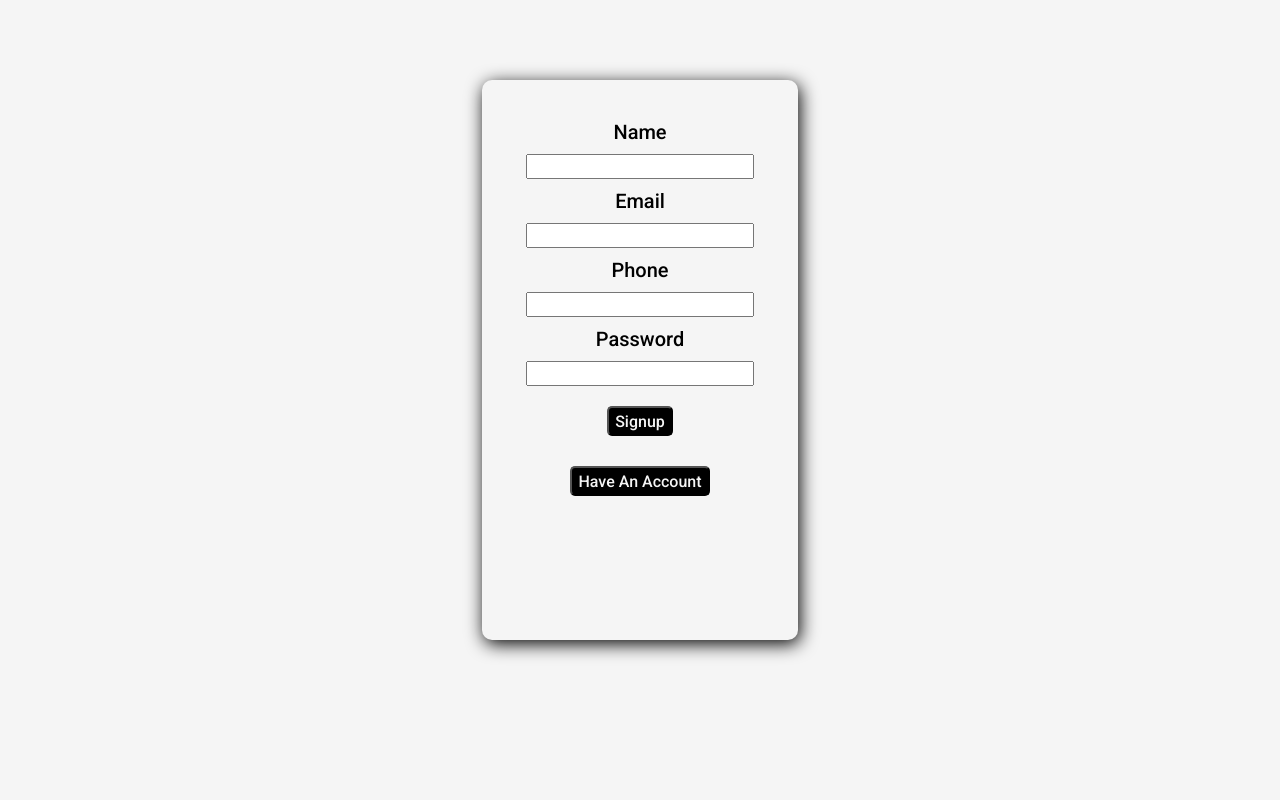
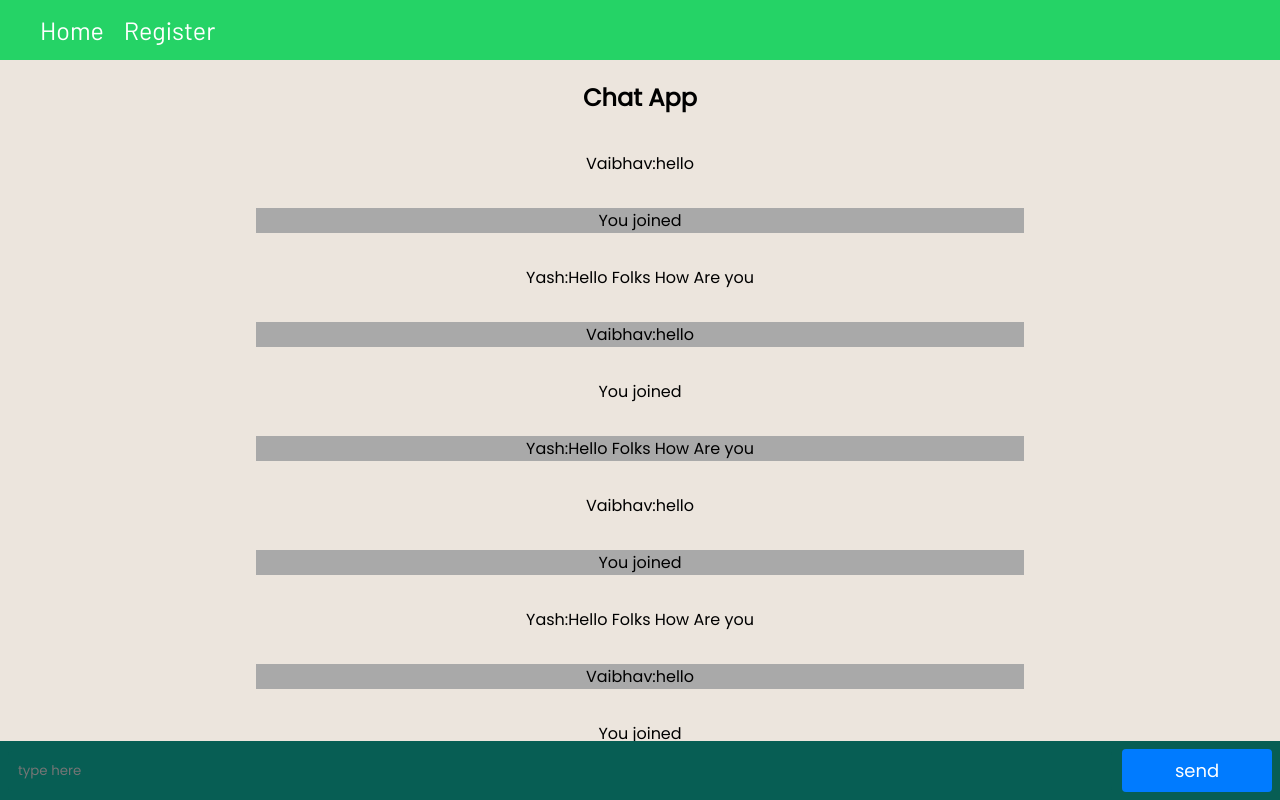
Before and after one commit to PavankumarMula/Messenger, a React (Create React App) app in the folder client/: page /home in a window 1280 px wide. Shown: the top 800 px of the page. Built offline with nearby package versions, Linux system fonts and the light colour scheme.

Commit message:
Made Window Chat in Front end

```diff
--- a/client/package.json
+++ b/client/package.json
@@ -9,8 +9,9 @@
     "axios": "^1.4.0",
     "react": "^18.2.0",
     "react-dom": "^18.2.0",
-    "react-scripts": "5.0.1",
-    "react-toastify": "^9.1.3",
+    "react-router-dom": "^6.14.2",
+    "react-scripts": "^2.1.3",
+    "react-toastify": "^9.0.3",
     "web-vitals": "^2.1.4"
   },
   "scripts": {
--- a/client/src/App.css
+++ b/client/src/App.css
@@ -0,0 +1,4 @@
+body{
+    margin: 0;
+    padding: 0;
+}
--- a/client/src/App.js
+++ b/client/src/App.js
@@ -1,11 +1,19 @@
 import './App.css';
 import React from 'react'
 import Signup from './Components/Signup';
+import NavBar from './Components/NavBar';
+import { Route, Routes } from "react-router-dom";
+import ChatWindow from './Components/ChatWindow';
 
 const App = () => {
   return (
     <>
-   <Signup/>
+    <NavBar/>
+   <Routes>
+    <Route exact path='/' element={<Signup/>}></Route>
+    <Route exact path='/home' element={<ChatWindow/>}></Route>
+    <Route exact path='/register' element={<Signup/>}></Route>
+   </Routes>
     </>
   )
 }
--- a/client/src/Components/ChatWindow.js
+++ b/client/src/Components/ChatWindow.js
@@ -1,10 +1,33 @@
-import React, { useState } from 'react'
+import React from 'react'
+import Styles from '../styles/chatwindow.module.css';
 
 const ChatWindow = () => {
-    const [users,setUsers]=useState([]);
+
   return (
    <>
-    <h2>Chat App</h2>
+    <div className={Styles.chatContainer}>
+      <h2>Chat App</h2>
+      <p>Vaibhav:hello</p>
+      <p>You joined</p>
+      <p>Yash:Hello Folks How Are you</p>
+      <p>Vaibhav:hello</p>
+      <p>You joined</p>
+      <p>Yash:Hello Folks How Are you</p>
+      <p>Vaibhav:hello</p>
+      <p>You joined</p>
+      <p>Yash:Hello Folks How Are you</p>
+      <p>Vaibhav:hello</p>
+      <p>You joined</p>
+      <p>Yash:Hello Folks How Are you</p>
+      <p>Vaibhav:hello</p>
+      <p>You joined</p>
+      <p>Yash:Hello Folks How Are you</p>
+      <div className={Styles.message}>
+        <input placeholder='type here'></input>
+        <button>send</button>
+      </div>
+    </div>
+
    </>
   )
 }
--- /dev/null
+++ b/client/src/Components/NavBar.js
@@ -0,0 +1,18 @@
+import React from 'react'
+import navStyles from '../styles/NavBar.module.css';
+import {NavLink} from 'react-router-dom'
+
+const NavBar = () => {
+  return (
+   <>
+   <div className={navStyles.header}>
+   <div className={navStyles.links}>
+    <NavLink to='/home'>Home</NavLink>
+    <NavLink to='/register'>Register</NavLink>
+   </div>
+   </div>
+   </>
+  )
+}
+
+export default NavBar
--- a/client/src/Components/Signup.js
+++ b/client/src/Components/Signup.js
@@ -2,6 +2,7 @@ import React, { useState } from "react";
 import styles from "../styles/signup.module.css";
 import axios from "axios";
 import ToastNotification from "../styles/toast";
+
 import { toast } from "react-toastify";
 
 
@@ -22,6 +23,7 @@ const Signup = () => {
           mail,
           password,
         });
+         // eslint-disable-next-line
         const { message, name, token } = res.data;
         toast.success(message);
       } catch (error) {
--- a/client/src/index.css
+++ b/client/src/index.css
@@ -1,5 +1,5 @@
 body{
-  background-color: whitesmoke;
+  background-color: #ECE5DD;
 }
 *{
   box-sizing: border-box;
--- a/client/src/index.js
+++ b/client/src/index.js
@@ -1,12 +1,8 @@
-import React from 'react';
-import ReactDOM from 'react-dom/client';
-import './index.css';
-import App from './App';
+import React from "react";
+import ReactDOM from "react-dom/client";
+import "./index.css";
+import App from "./App";
+import {BrowserRouter} from 'react-router-dom';
 
-
-const root = ReactDOM.createRoot(document.getElementById('root'));
-root.render(
-
-    <App />
-
-);
+const root = ReactDOM.createRoot(document.getElementById("root"));
+root.render(<BrowserRouter><App /></BrowserRouter>);
--- /dev/null
+++ b/client/src/styles/NavBar.module.css
@@ -0,0 +1,26 @@
+.header{
+    display: flex;
+    height: 60px;
+    width: 100%;
+    background-color: #25D366;
+    align-items: center;
+}
+.links{
+    display: flex;
+    margin-left: 20px;
+}
+a{
+    text-decoration: none;
+    margin-left: 20px;
+    font-family: 'Barlow', sans-serif;
+    font-size: 25px;
+    color: white;
+    transition: color 0.3s ease;
+
+}
+a:hover{
+    color: crimson;
+}
+a:active{
+    color:black
+}
--- a/client/src/styles/chatwindow.module.css
+++ b/client/src/styles/chatwindow.module.css
@@ -0,0 +1,52 @@
+.chatContainer{
+    display: flex;
+    flex-direction: column;
+    justify-content: center;
+    align-items: center;
+    font-family: 'Poppins', sans-serif;
+}
+
+.chatContainer p{
+    height: fit-content;
+    width: 60%;
+    text-align: center;
+}
+.chatContainer p:nth-child(odd){
+    background-color:#A9A9A9;
+    height: max-content;
+}
+
+.message {
+    display: flex;
+    align-items: center;
+    position: fixed;
+    bottom: 0;
+    left: 0;
+    width: 100%;
+    background-color:#075E54; /* Subtle background color */
+    padding: 8px;
+  }
+
+  .message input {
+    flex: 1;
+    padding: 10px;
+    margin-right: 10px;
+    border: none;
+    border-radius: 4px;
+    font-family: 'Poppins', sans-serif;
+    background-color: #075E54;
+    color:whitesmoke;
+    outline: none;
+  }
+
+  .message button {
+    padding: 8px 12px;
+    background-color: #007bff;
+    color: white;
+    border: none;
+    border-radius: 4px;
+    cursor: pointer;
+    width: 150px;
+    font-family: 'Poppins', sans-serif;
+    font-size: large;
+  }
--- a/client/src/styles/signup.module.css
+++ b/client/src/styles/signup.module.css
@@ -33,6 +33,10 @@
     font-family: 'Barlow', sans-serif;
     font-family: 'Poppins', sans-serif;
     font-family: 'Roboto', sans-serif;
+    background-color: #ECE5DD;
+    color: black;
+    border-radius: 10px;
+    outline:none;
 }
 
 .formCard button{
@@ -44,8 +48,9 @@
     font-family: 'Poppins', sans-serif;
     font-family: 'Roboto', sans-serif;
     font-size: medium;
-    background-color: black;
-    color: whitesmoke;
+    background-color: #ECE5DD;
+    color: black;
+    border-radius: 5px;
     cursor: pointer;
 }
 
@@ -57,7 +62,8 @@
     font-family: 'Poppins', sans-serif;
     font-family: 'Roboto', sans-serif;
     font-size: medium;
-    background-color: black;
-    color: whitesmoke;
+    background-color: #ECE5DD;
+    color: black;
+    border-radius: 5px;
     cursor: pointer;
 }
--- a/client/src/styles/toast.js
+++ b/client/src/styles/toast.js
@@ -1,5 +1,5 @@
 import React from "react";
-import { ToastContainer, toast } from "react-toastify";
+import { ToastContainer } from "react-toastify";
 import "react-toastify/dist/ReactToastify.css";
 
 const ToastNotification = () => {
```
Also changed, not shown: 1 other file (tests, documents, lock files or other folders).
